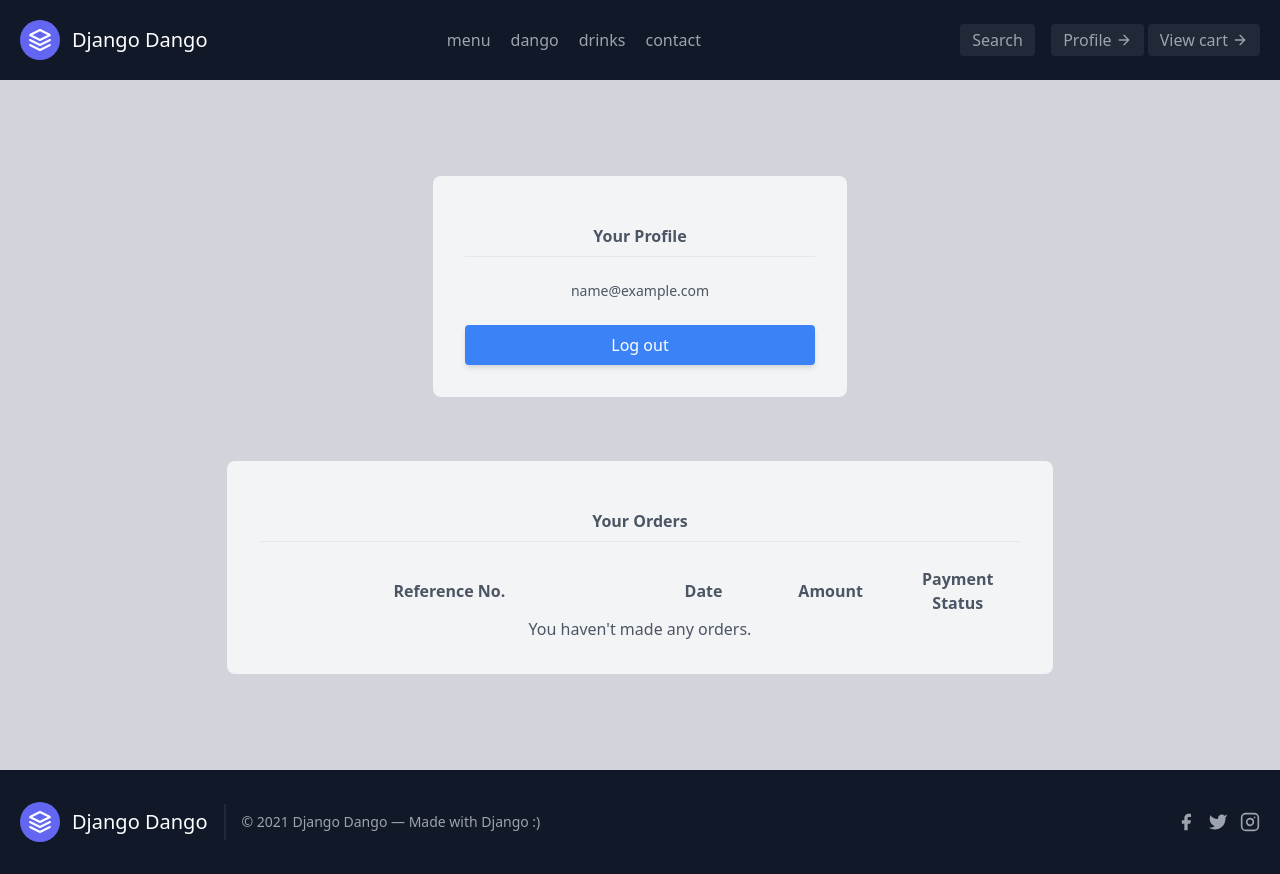
After one commit to sjinno/dango, a Django app: page /profile/ in a window 1280 px wide. The commit adds this page. Run offline with Django 3.2, Linux system fonts and the light colour scheme; the visitor is signed in with stand-in values (Sample User, id 1); data that the repository does not hold is empty.

Commit message:
Create ProfileView.

```diff
--- a/core/views.py
+++ b/core/views.py
@@ -1,10 +1,23 @@
 from django.conf import settings
 from django.contrib import messages
+from django.contrib.auth.mixins import LoginRequiredMixin
 from django.core.mail import send_mail
 from django.shortcuts import render, reverse
 from django.views import generic
 
 from .forms import ContactForm
+from cart.models import Order
+
+
+class ProfileView(LoginRequiredMixin, generic.TemplateView):
+    template_name = 'profile.html'
+
+    def get_context_data(self, **kwargs):
+        context = super(ProfileView, self).get_context_data(**kwargs)
+        context.update({
+            'orders': Order.objects.filter(user=self.request.user, ordered=True)
+        })
+        return context
 
 
 class HomeView(generic.TemplateView):
--- a/dango/urls.py
+++ b/dango/urls.py
@@ -11,6 +11,7 @@ urlpatterns = [
     path('', views.HomeView.as_view(), name='home'),
     path('contact/', views.ContactView.as_view(), name='contact'),
     path('cart/', include('cart.urls', namespace='cart')),
+    path('profile/', views.ProfileView.as_view(), name='profile'),
 ]
 
 if settings.DEBUG:
--- a/templates/header.html
+++ b/templates/header.html
@@ -38,7 +38,44 @@
       >
         Search
       </button>
-      &ensp;
+      &ensp; {% if request.user.is_authenticated %}
+      <a
+        class="inline-flex items-center bg-gray-800 border-0 py-1 px-3 focus:outline-none hover:bg-gray-700 rounded text-base mt-4 md:mt-0"
+        href="{% url 'profile' %}"
+      >
+        Profile
+        <svg
+          fill="none"
+          stroke="currentColor"
+          stroke-linecap="round"
+          stroke-linejoin="round"
+          stroke-width="2"
+          class="w-4 h-4 ml-1"
+          viewBox="0 0 24 24"
+        >
+          <path d="M5 12h14M12 5l7 7-7 7"></path>
+        </svg>
+      </a>
+      {% else %}
+      <a
+        class="inline-flex items-center bg-gray-800 border-0 py-1 px-3 focus:outline-none hover:bg-gray-700 rounded text-base mt-4 md:mt-0"
+        href="{% url 'account_login' %}"
+      >
+        Login
+        <svg
+          fill="none"
+          stroke="currentColor"
+          stroke-linecap="round"
+          stroke-linejoin="round"
+          stroke-width="2"
+          class="w-4 h-4 ml-1"
+          viewBox="0 0 24 24"
+        >
+          <path d="M5 12h14M12 5l7 7-7 7"></path>
+        </svg>
+      </a>
+      {% endif %}
+
       <a
         class="inline-flex items-center bg-gray-800 border-0 py-1 px-3 focus:outline-none hover:bg-gray-700 rounded text-base mt-4 md:mt-0"
         href="{% url 'cart:summary' %}"
--- /dev/null
+++ b/templates/profile.html
@@ -0,0 +1,53 @@
+{% extends "base.html" %}
+{% block content %}
+<section class="bg-gray-300 text-gray-600 body-font">
+    <div class="container px-5 py-24 mx-auto items-center">
+        <div class="lg:w-2/6 md:w-1/2 bg-gray-100 rounded-lg p-8 flex flex-col md:mx-auto w-full mt-10 md:mt-0">
+            <div class="text-center mt-4">
+                <p class="text-gray-600 font-bold">Your Profile</p>
+                <hr class="mt-2 mb-6">
+                <p class="text-sm font-hairline text-gray-600 mt-1">{{ request.user.email }}</p>
+            </div>
+
+            <div class="mt-6">
+                <a href="{% url 'account_logout' %}">
+                    <button class="rounded shadow-md w-full items-center shadow bg-blue-500 px-4 py-2 text-white hover:bg-blue-400">
+                        Log out
+                    </button>
+                </a>
+            </div>
+        </div>
+
+        <div class="lg:w-4/6 md:mt-16 bg-gray-100 rounded-lg p-8 md:mx-auto w-full mt-10 md:mt-0">
+            <div class="text-center mt-4">
+                <p class="text-gray-600 font-bold">Your Orders</p>
+                <hr class="mt-2 mb-6">
+            </div>
+            <table class="table-fixed text-center m-auto">
+                <thead>
+                    <tr>
+                        <th class="w-1/2">Reference No.</th>
+                        <th class="w-1/6">Date</th>
+                        <th class="w-1/6">Amount</th>
+                        <th class="w-1/6">Payment Status</th>
+                    </tr>
+                </thead>
+                <tbody>
+                    {% for order in orders %}
+                    <tr>
+                        <td class="text-right">#{{ order.reference_number }}</td>
+                        <td class="text-right">{{ order.ordered_date }}</td>
+                        <td class="text-right">{{ order.get_total }}</td>
+                        <td class="text-right">{% if order.ordered %}Paid{% else %}Not paid{% endif %}</td>
+                    </tr>
+                    {% empty %}
+                    <tr>
+                        <td colspan="4" class="text-center">You haven't made any orders.</td>
+                    </tr>
+                    {% endfor %}
+                </tbody>
+            </table>
+          </div>
+    </div>
+</section>
+{% endblock content %}
```
